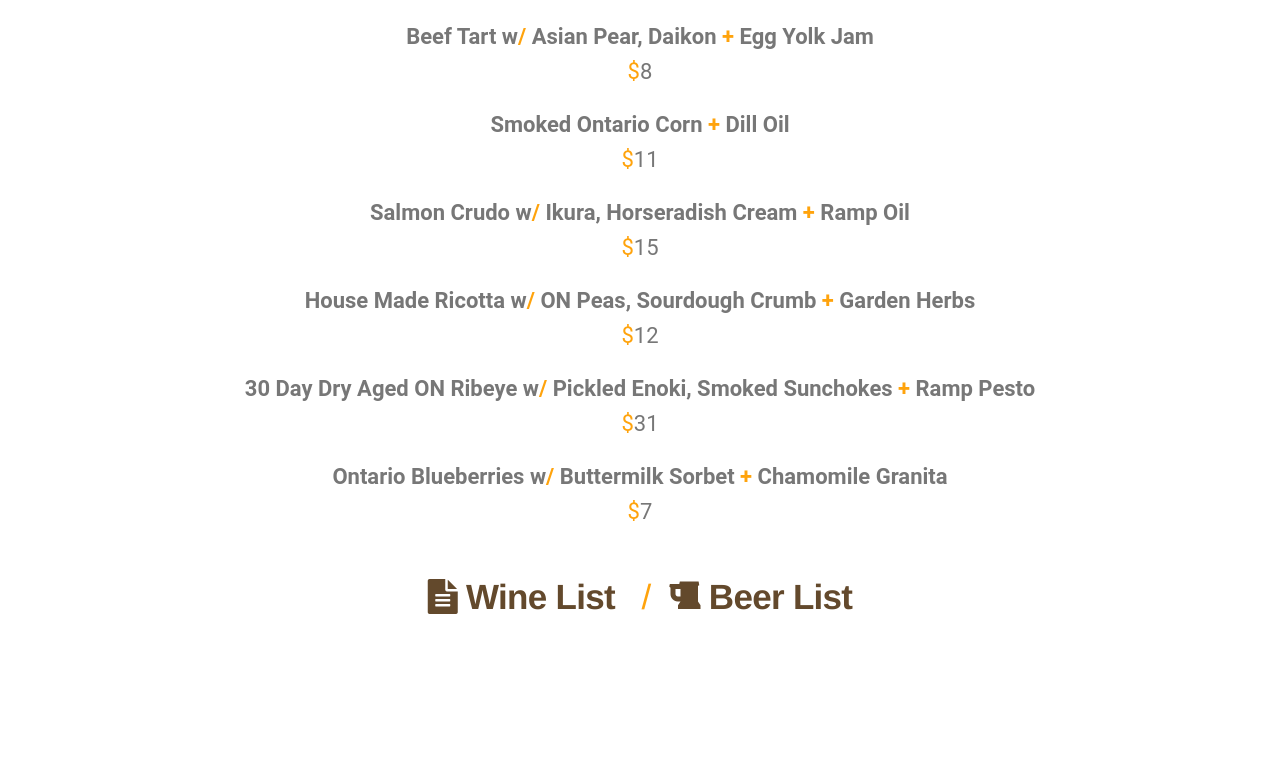
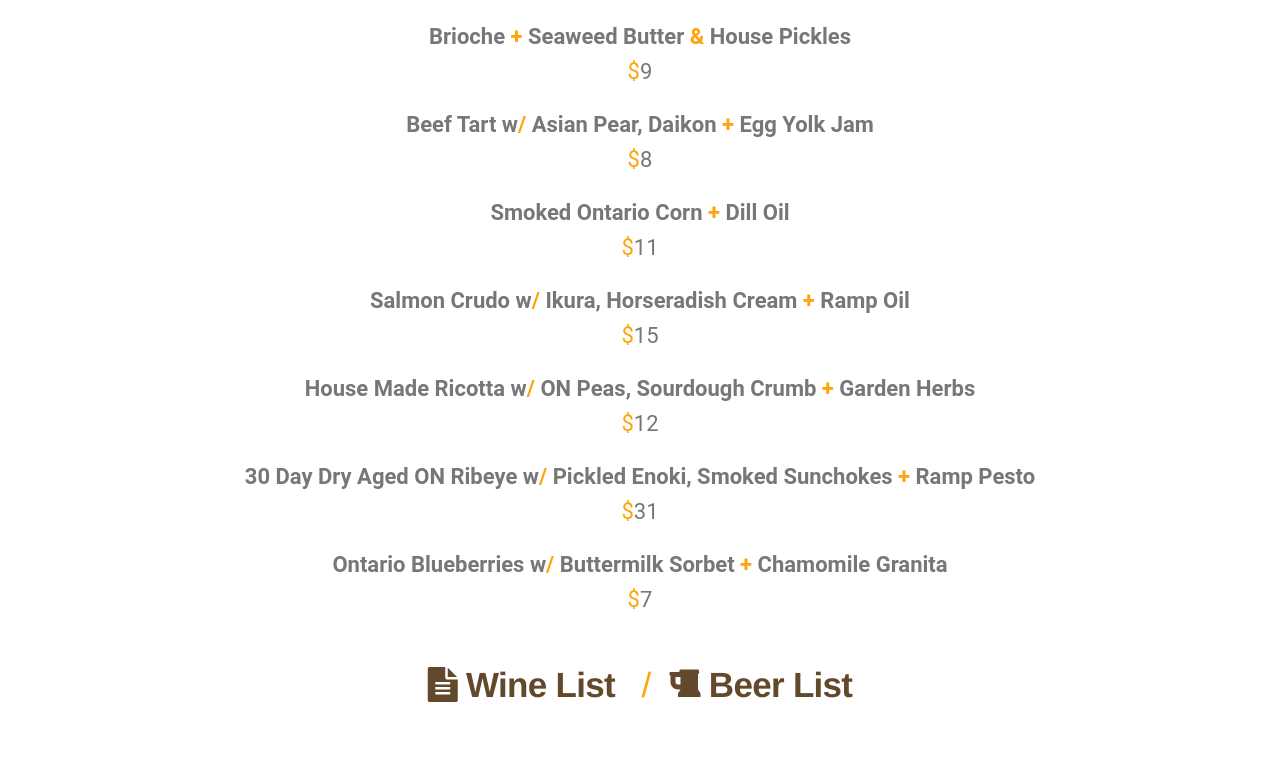
Before and after one commit to littlejerryTO/little-jerry-landing, a website: page menu/index.html in a window 1280 px wide. Shown: the part 165-927 px from the top of the page. Before the commit the page ends 902 px from the top, so only its background shows below. Drawn offline with nearby package versions, Linux system fonts and the light colour scheme.

Commit message:
re-add brioche

```diff
--- a/menu/index.html
+++ b/menu/index.html
@@ -128,7 +128,7 @@
     <section id="main-container" class="main-container">
       <div class="main-container-content">
         <h1 class="heading-primary">Food Menu</h1>
-        <!-- <div class="menut-item">
+        <div class="menut-item">
           <h3
             class="heading-secondary heading-secondary--list heading-secondary--item"
           >
@@ -141,7 +141,7 @@
           >
             <span class="primary-color">$</span>9
           </h3>
-        </div> -->
+        </div>
         <div class="menut-item">
           <h3
             class="heading-secondary heading-secondary--list heading-secondary--item"
```
